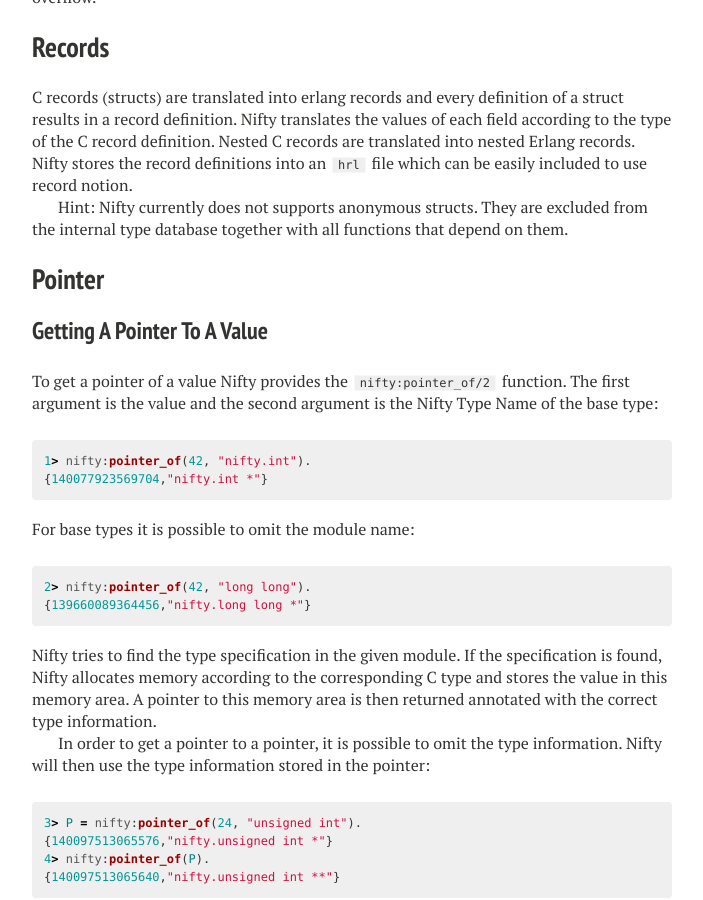
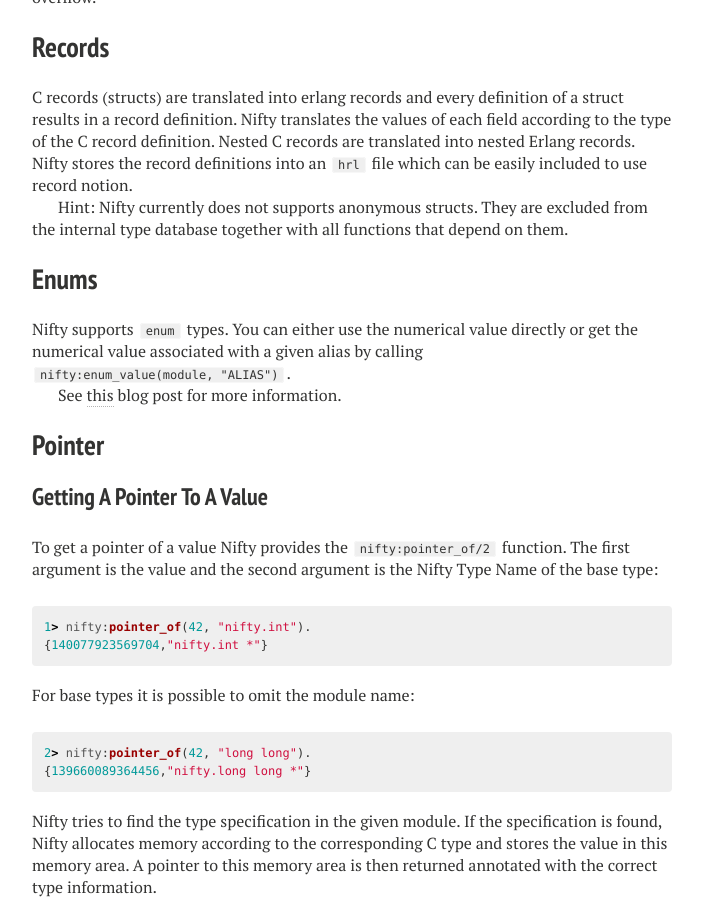
Before and after one commit to parapluu/nifty, a Jekyll site: the page built from tut4.md, in a window 1280 px wide and 900 px high, scrolled down 1056 px. Shown: the whole window, without its empty margins (288-991 px from the left). Built offline with Jekyll 4.4.1, drawn with Linux system fonts in a browser that asks for light colours; nearby versions of some CDN libraries; Markdown is read by kramdown in place of the engine named in the settings.

Commit message:
added enums to the tutorial

```diff
--- a/tut4.md
+++ b/tut4.md
@@ -49,6 +49,12 @@ record notion.
 
 Hint: Nifty currently does not supports anonymous structs. They are excluded from the
 internal type database together with all functions that depend on them.
+
+## Enums
+Nifty supports `enum` types. You can either use the numerical value directly or get the
+numerical value associated with a given alias by calling `nifty:enum_value(module, "ALIAS")`.
+
+See <a  href="{{ site.url }}/news/support-for-enums/">this</a> blog post for more information.
 
 ## Pointer
 
```
